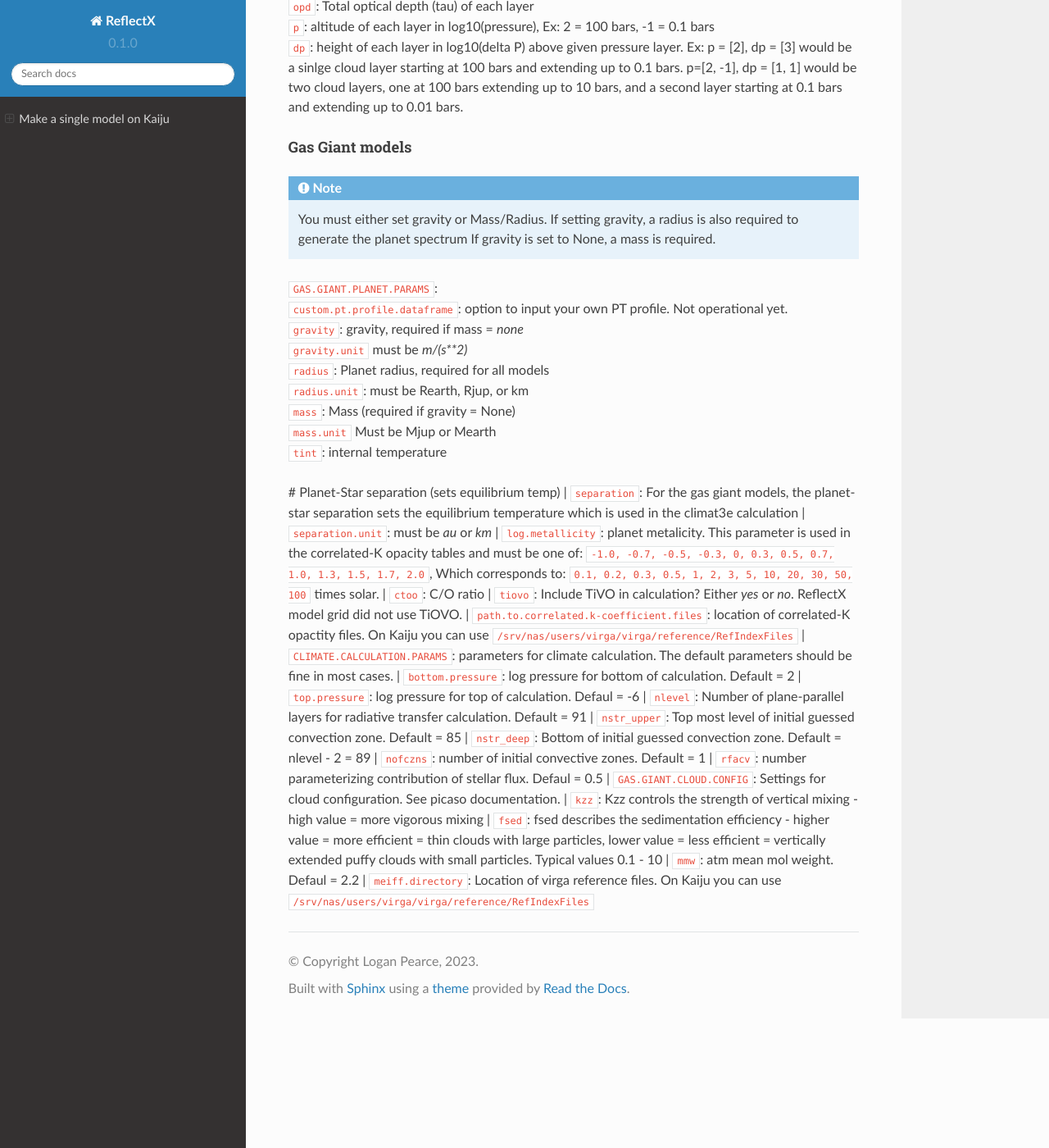
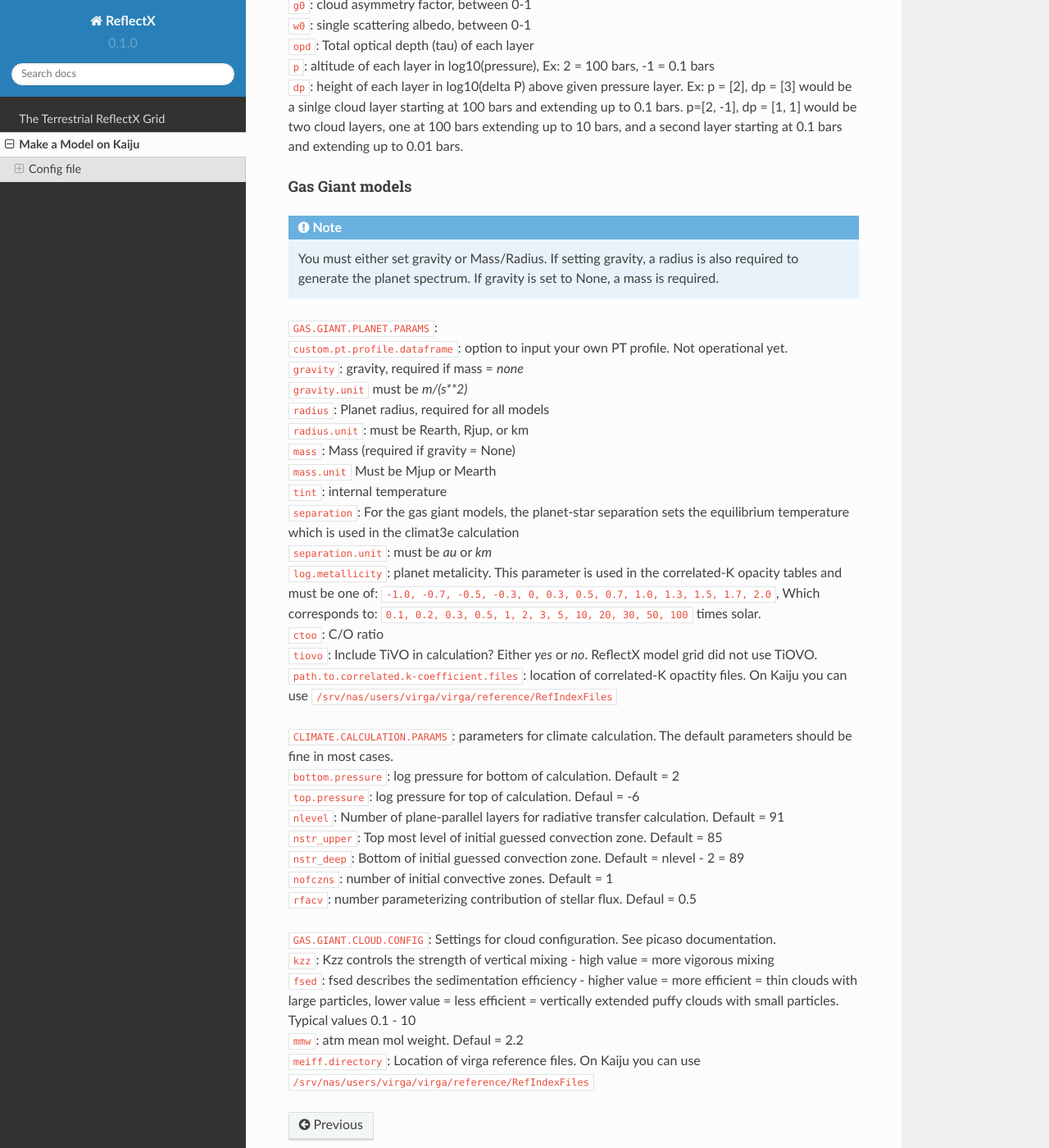
Before and after one commit to logan-pearce/ReflectX, a Sphinx documentation site: the page built from docs/source/makemodel.rst, in a window 1280 px wide and 1400 px high, scrolled down 1871 px. Shown: the whole window at 82% size. Built offline with Sphinx 7.4.7 and the Read the Docs theme 2.0.0, drawn with Linux system fonts in a browser that asks for light colours; pages that are not in the unit, such as notebooks, are missing from menus; some of the changed text lies outside the part shown.

```diff
--- a/docs/source/makemodel.rst
+++ b/docs/source/makemodel.rst
@@ -34,7 +34,7 @@ Sections
 Terrestrial models
 ^^^^^^^^^^^^^^^^^^
 .. note::
-    You must either set gravity or Mass/Radius. If setting gravity, a radius is also required to generate the planet spectrum If gravity is set to None, a mass is required.
+    You must either set gravity or Mass/Radius. If setting gravity, a radius is also required to generate the planet spectrum. If gravity is set to None, a mass is required.
 
 | ``TERRESTRIAL.PLANET.PARAMS``:
 | ``teq``: For the terrestrial models, the equilibrium temp set what clouds will condense, so we use the T_eq to set the clouds and the star-planet separation.
@@ -48,7 +48,9 @@ Terrestrial models
 | ``surface.albedo``: reflectivity of planet surface. Generally about 0.2. See terrestrial grid page for planet-type specific albedos
 | ``custom.atmosphere.config``: Option to input a custom atmosphere database, not currently operational
 | ``thermal``: Option to add thermal emission to model. Not currently operational
+
 | ``ATMOSPHERE.GASES.AND.CONCENTRATIONS``: Set which chemical species in the atmosphere and at what concentrations. Conc must add to 1.  Add or subtract any desired species recognized by picaso/virga. Only needed for terrestrial planets.  Follow picaso/virga docs for recognized gas strings.
+
 | ``GREY.CLOUD.SLAB.CONFIG``: Settings for cloud configuration.  See picaso documentation. Only needed for terrestrial planets
 | ``ncloud.levels``: Number of cloud levels. The following parameters must be a list of settings for each layer.
 | ``g0``: cloud asymmetry factor, between 0-1
@@ -60,7 +62,7 @@ Terrestrial models
 Gas Giant models
 ^^^^^^^^^^^^^^^^^^
 .. note::
-    You must either set gravity or Mass/Radius. If setting gravity, a radius is also required to generate the planet spectrum If gravity is set to None, a mass is required.
+    You must either set gravity or Mass/Radius. If setting gravity, a radius is also required to generate the planet spectrum. If gravity is set to None, a mass is required.
 
 | ``GAS.GIANT.PLANET.PARAMS``:
 | ``custom.pt.profile.dataframe``: option to input your own PT profile. Not operational yet.
@@ -71,13 +73,13 @@ Gas Giant models
 | ``mass``: Mass (required if gravity = None)
 | ``mass.unit`` Must be Mjup or Mearth
 | ``tint``: internal temperature
-# Planet-Star separation (sets equilibrium temp)
 | ``separation``: For the gas giant models, the planet-star separation sets the equilibrium temperature which is used in the climat3e calculation
 | ``separation.unit``: must be `au` or `km`
 | ``log.metallicity``: planet metalicity. This parameter is used in the correlated-K opacity tables and must be one of: ``-1.0, -0.7, -0.5, -0.3, 0, 0.3, 0.5, 0.7, 1.0, 1.3, 1.5, 1.7, 2.0``, Which corresponds to: ``0.1, 0.2, 0.3, 0.5, 1, 2, 3, 5, 10, 20, 30, 50, 100`` times solar.
 | ``ctoo``: C/O ratio
 | ``tiovo``: Include TiVO in calculation? Either `yes` or `no`. ReflectX model grid did not use TiOVO.
 | ``path.to.correlated.k-coefficient.files``: location of correlated-K opactity files. On Kaiju you can use ``/srv/nas/users/virga/virga/reference/RefIndexFiles``
+
 | ``CLIMATE.CALCULATION.PARAMS``: parameters for climate calculation. The default parameters should be fine in most cases.
 | ``bottom.pressure``: log pressure for bottom of calculation. Default = 2
 | ``top.pressure``: log pressure for top of calculation. Defaul = -6
@@ -86,6 +88,7 @@ Gas Giant models
 | ``nstr_deep``: Bottom of initial guessed convection zone.  Default = nlevel - 2 = 89
 | ``nofczns``: number of initial convective zones. Default = 1
 | ``rfacv``: number parameterizing contribution of stellar flux.  Defaul = 0.5
+
 | ``GAS.GIANT.CLOUD.CONFIG``: Settings for cloud configuration.  See picaso documentation.
 | ``kzz``: Kzz controls the strength of vertical mixing - high value = more vigorous mixing
 | ``fsed``: fsed describes the sedimentation efficiency - higher value = more efficient = thin clouds with large particles, lower value = less efficient = vertically extended puffy clouds with small particles. Typical values 0.1 - 10
```
Also changed, not shown: docs/source/index.rst (+5 -4 lines), 1 other file.
